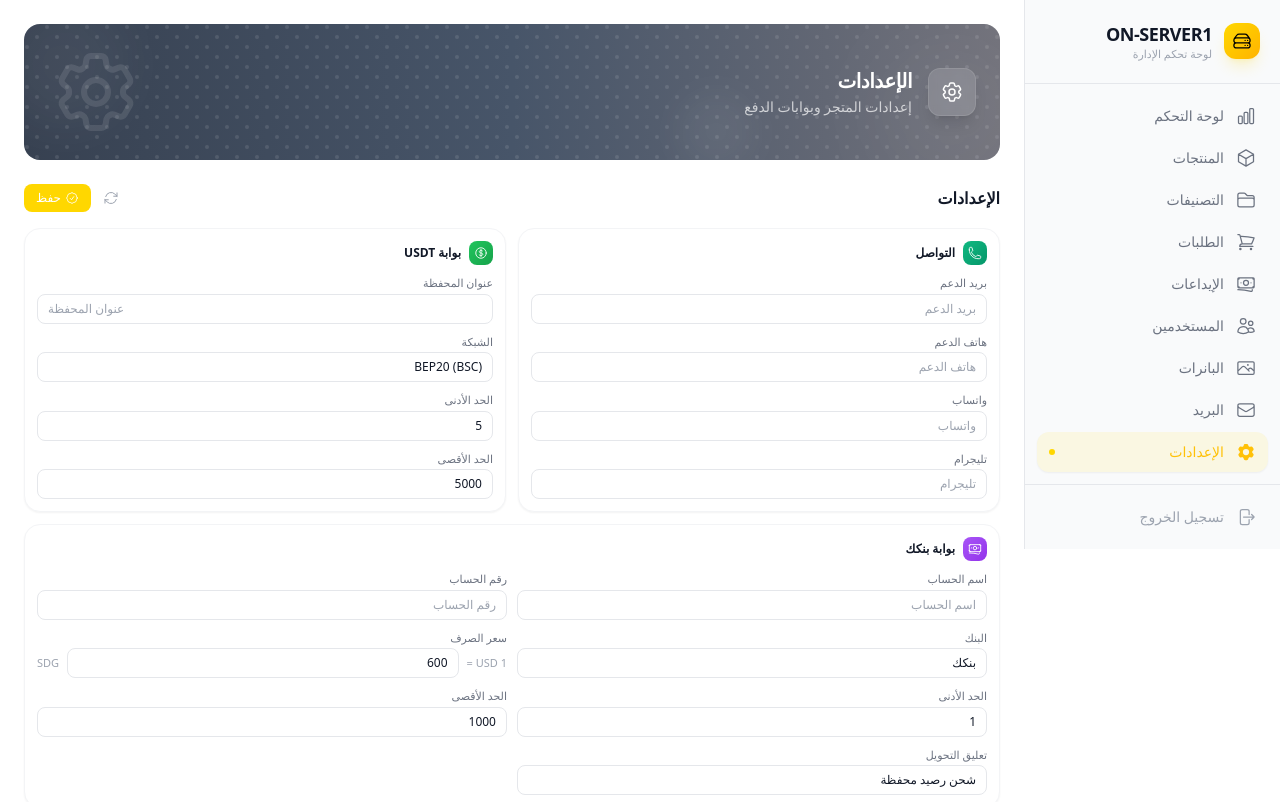
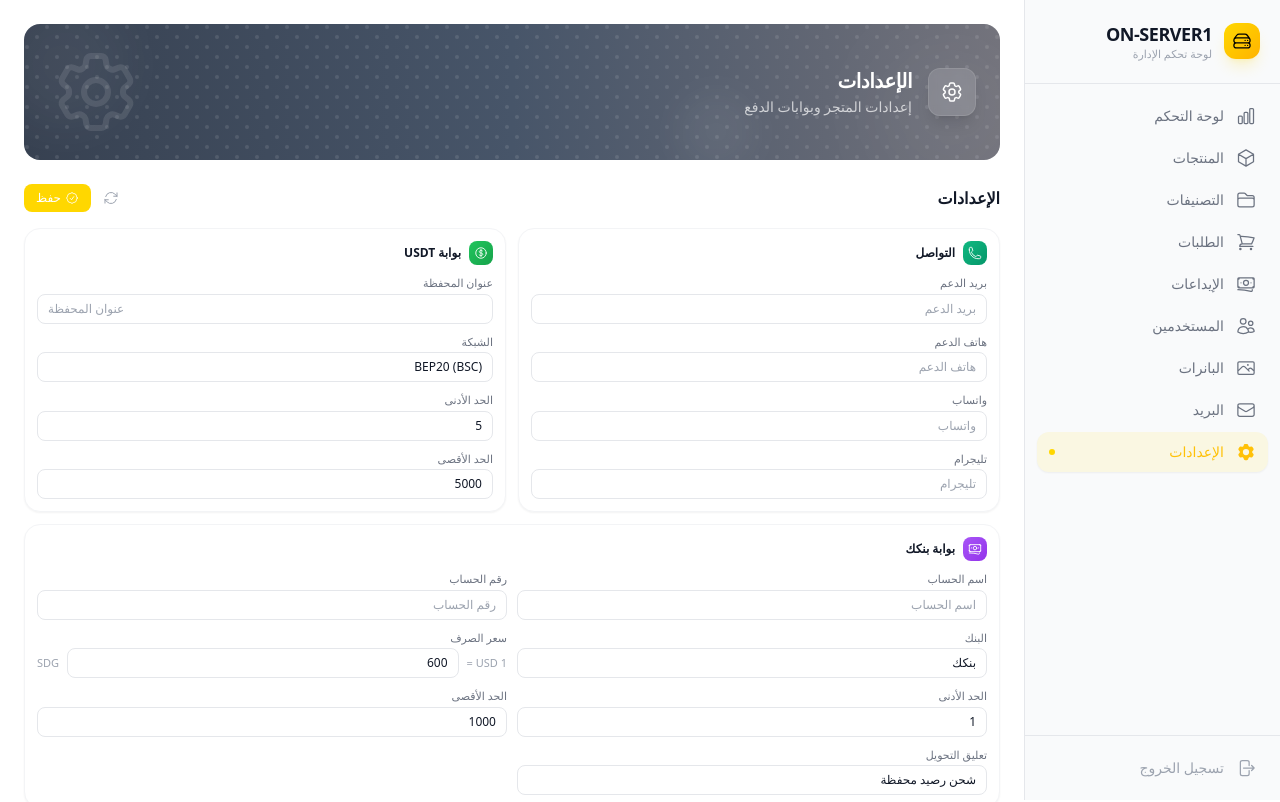
Before and after one commit to aljadaadam/ON-SERVER1, a React (Vite) app in the folder on-server1-dashboard/: page /ctrl-7x9a3k/settings in a window 1280 px wide. Shown: the top 802 px of the page. Built offline with nearby package versions, Linux system fonts and the light colour scheme; no server answers; sample sign-in values are in the browser's storage.

Commit message:
Fix sidebar: make logout stick to bottom with sticky h-screen

```diff
--- a/on-server1-dashboard/src/components/Sidebar.tsx
+++ b/on-server1-dashboard/src/components/Sidebar.tsx
@@ -70,7 +70,7 @@ export default function Sidebar({ isOpen, onClose }: SidebarProps) {
       {/* Sidebar */}
       <aside className={`
         fixed top-0 right-0 z-50 h-full w-64 bg-gray-50 dark:bg-dark-bg border-l border-gray-200 dark:border-dark-border flex flex-col transition-all duration-300 ease-in-out
-        lg:static lg:translate-x-0 lg:z-auto lg:visible lg:opacity-100
+        lg:sticky lg:top-0 lg:h-screen lg:translate-x-0 lg:z-auto lg:visible lg:opacity-100
         ${isOpen ? 'translate-x-0 visible opacity-100' : 'translate-x-full invisible opacity-0 lg:translate-x-0 lg:visible lg:opacity-100'}
       `}>
         {/* Logo */}
```
